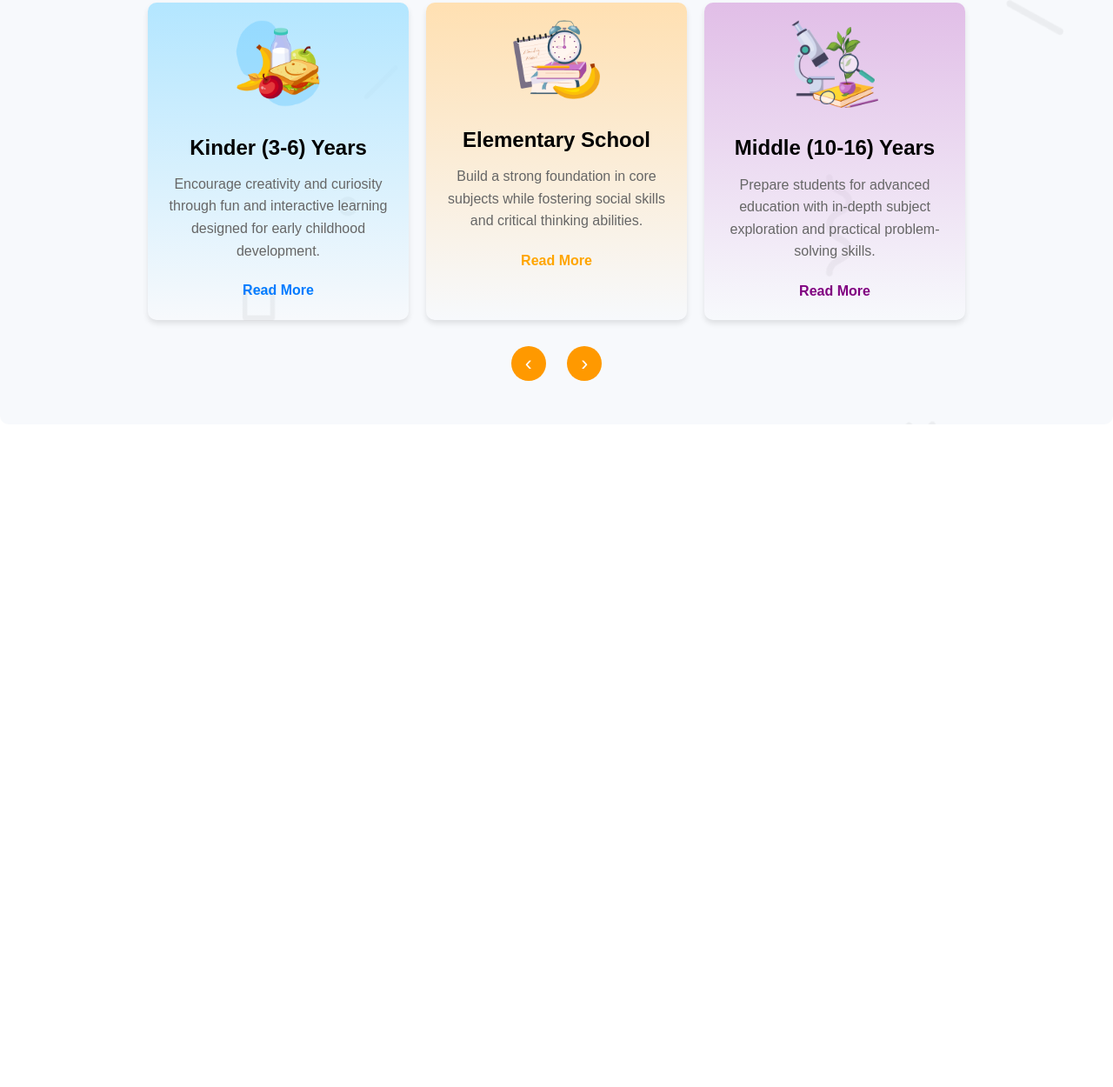
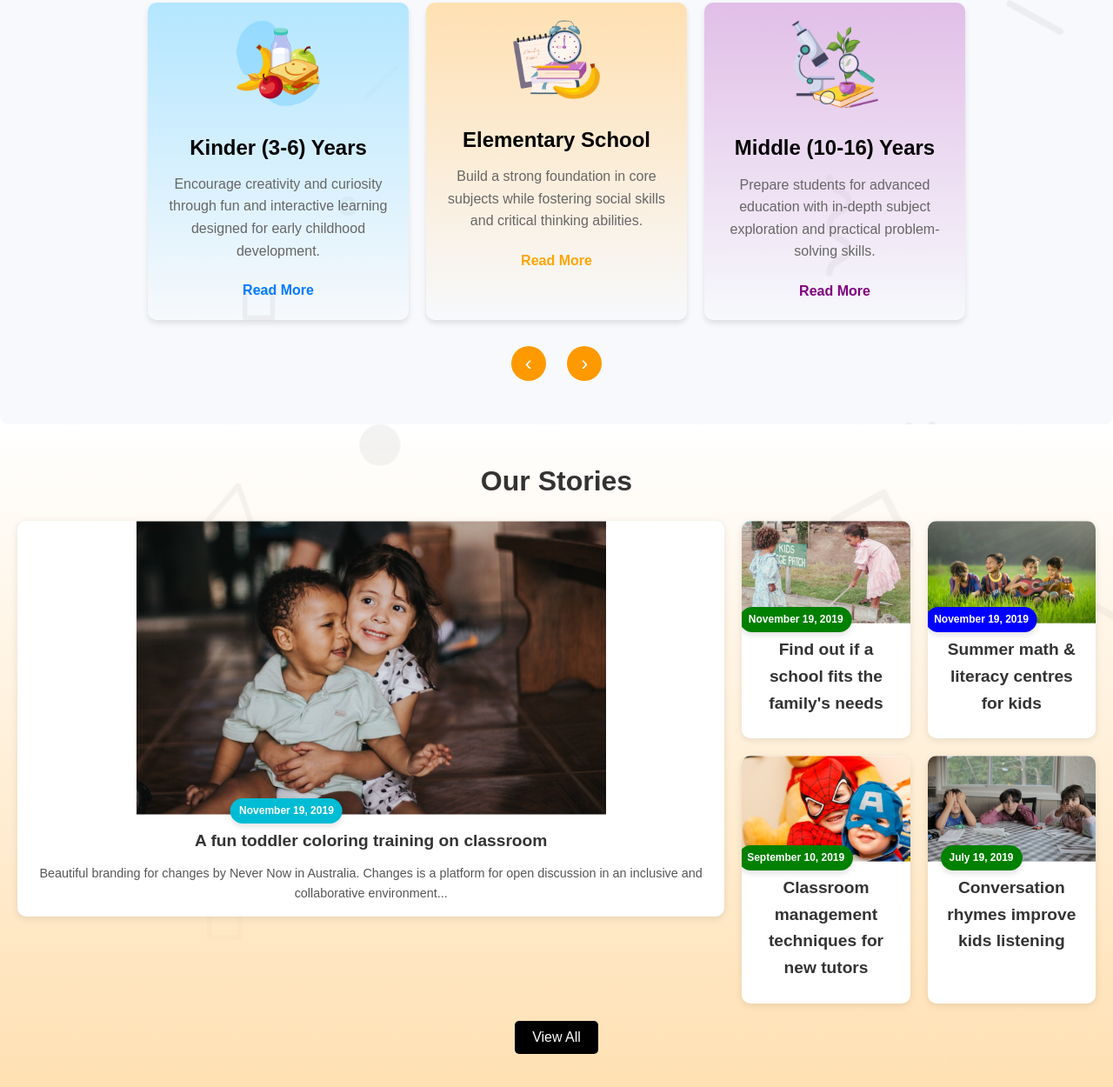
Before and after one commit to sadiahimi/kids-school, a plain HTML site: page index.html in a window 1280 px wide. Shown: the part 871-2121 px from the top of the page at 87% size. Before the commit the page ends 1359 px from the top, so only its background shows below. Drawn offline with Linux system fonts and the light colour scheme.

Commit message:
stories added

```diff
--- a/index.html
+++ b/index.html
@@ -70,6 +70,61 @@
           <button class="nav-button">&#8250;</button>
       </div>
   </div>
-
+  <section class="our-stories">
+    <h2>Our Stories</h2>
+    <div class="stories-container">
+      <div class="story-card large-card">
+        <div class="image-container">
+          <img src="assets/story-1.png" alt="">
+          <span class="story-date">November 19, 2019</span>
+        </div>
+        <div class="story-content">
+          <h3>A fun toddler coloring training on classroom</h3>
+          <p>
+            Beautiful branding for changes by Never Now in Australia. Changes is a platform for open discussion in an inclusive and collaborative environment...
+          </p>
+        </div>
+      </div>
+      <div class="small-cards">
+        <div class="story-card">
+          <div class="image-container">
+            <img src="assets/story-2.png" alt="">
+            <span class="story-date" style="background-color:green;">November 19, 2019</span>
+          </div>
+          <div class="story-content">
+            <h3>Find out if a school fits the family's needs</h3>
+          </div>
+        </div>
+        <div class="story-card">
+          <div class="image-container">
+            <img src="assets/story-3.png" alt="">
+            <span class="story-date" style="background-color: blue;">November 19, 2019</span>
+          </div>
+          <div class="story-content">
+            <h3>Summer math & literacy centres for kids</h3>
+          </div>
+        </div>
+        <div class="story-card">
+          <div class="image-container">
+            <img src="assets/story-4.png" alt="">
+            <span class="story-date" style="background-color: green;">September 10, 2019</span>
+          </div>
+          <div class="story-content">
+            <h3>Classroom management techniques for new tutors</h3>
+          </div>
+        </div>
+        <div class="story-card">
+          <div class="image-container">
+            <img src="assets/story-5.png" alt="">
+            <span class="story-date" style="background-color: green;">July 19, 2019</span>
+          </div>
+          <div class="story-content">
+            <h3>Conversation rhymes improve kids listening</h3>
+          </div>
+        </div>
+      </div>
+    </div>
+    <button class="view-all-btn">View All</button>
+  </section>
 </body>
 </html>
--- a/styles.css
+++ b/styles.css
@@ -253,7 +253,121 @@ body {
   cursor: pointer;
   margin: 0 10px;
 }
+.our-stories {
+  text-align: center;
+  padding: 40px 20px;
+  background: linear-gradient(to bottom, rgba(255, 255, 255, 0), #ffe0b2), url('assets/bg.png');
+  background-size: cover;
+  background-position: center;
+}
+.our-stories h2 {
+  font-size: 2rem;
+  margin-bottom: 20px;
+  color: #333;
+}
 
+.stories-container {
+  display: grid;
+  grid-template-columns: 2fr 1fr;
+  gap: 20px;
+  align-items: start;
+}
+
+.large-card {
+  display: flex;
+  position: relative;
+  justify-self: center;
+  align-items: center;
+  flex-direction: column;
+  background: #fff;
+  border-radius: 10px;
+  box-shadow: 0 2px 8px rgba(0, 0, 0, 0.1);
+  overflow: hidden;
+}
+
+.large-card img {
+  width: 100%;
+  height: auto;
+}
+
+.story-content {
+  padding: 15px;
+}
+.story-content h3 {
+  font-size: 1.2rem;
+  margin-bottom: 10px;
+  color: #333;
+}
+
+.story-content p {
+  font-size: 0.9rem;
+  color: #555;
+}
+
+.small-cards {
+  display: grid;
+  grid-template-columns: repeat(2, 1fr);
+  gap: 20px;
+}
+
+.story-card {
+  background: #fff;
+  border-radius: 10px;
+  box-shadow: 0 2px 8px rgba(0, 0, 0, 0.1);
+  overflow: hidden;
+  transition: transform 0.3s;
+  display: flex;
+  flex-direction: column;
+}
+
+.story-card img {
+  width: 100%;
+  height: auto;
+}
+
+.story-card:hover {
+  transform: scale(1.03);
+}
+.image-container {
+  position: relative;
+  overflow: visible;
+  border-radius: 10px;
+}
+
+.image-container img {
+  width: 100%;
+  height: auto;
+  display: block;
+}
+
+.story-date {
+  position: absolute;
+  bottom: -10px;
+  left: 32%;
+  transform: translateX(-50%);
+  background-color: #00bcd4;
+  color: white;
+  padding: 5px 10px;
+  border-radius: 20px;
+  font-size: 12px;
+  font-weight: bold;
+  box-shadow: 0 4px 6px rgba(0, 0, 0, 0.1);
+  white-space: nowrap;
+}
+.view-all-btn {
+  margin-top: 20px;
+  padding: 10px 20px;
+  background: #000;
+  color: #fff;
+  border: none;
+  border-radius: 5px;
+  cursor: pointer;
+  font-size: 1rem;
+}
+
+.view-all-btn:hover {
+  background: #333;
+}
 @media (max-width: 768px) {
   .hamburger {
     display: flex;
@@ -325,4 +439,20 @@ body {
   .navigation {
     margin-top: 20px;
   }
+  .stories-container {
+    grid-template-columns: 1fr;
+  }
+
+  .large-card {
+    display: none;
+  }
+
+  .small-cards {
+    grid-template-columns: repeat(2, 1fr);
+    gap: 10px;
+  }
+
+  .story-card {
+    margin: 0 auto;
+  }
 }
```
